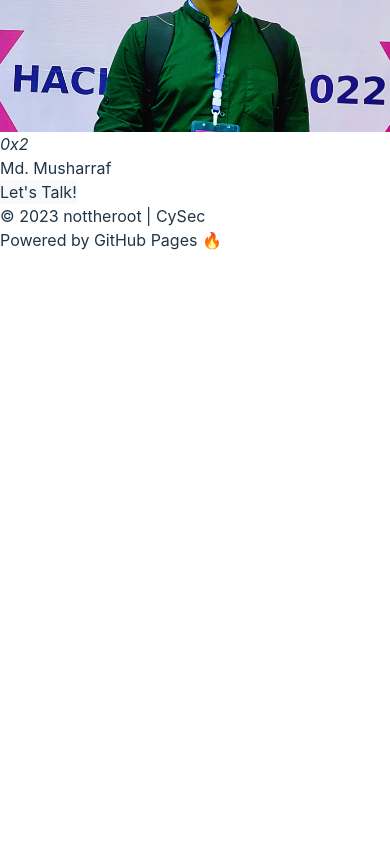
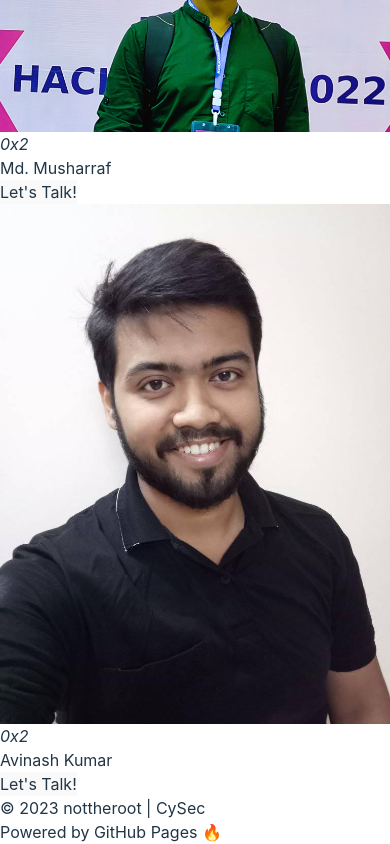
Before and after one commit to bishwassagar/nottheroot, a React (Vite) app: page / in a window 390 px wide. Shown: the part 1038-1882 px from the top of the page. Before the commit the page ends 1290 px from the top, so only its background shows below. Built offline with nearby package versions, Linux system fonts and the light colour scheme.

Commit message:
added avinash page

```diff
--- /dev/null
+++ b/src/components/about/About_Avinash.jsx
@@ -0,0 +1,16 @@
+import Cards from "../cards/Cards_Avinash";
+
+function About_Avinash() {
+  return (
+    <div
+      id="About"
+      className="flex flex-col items-center justify-center h-screen"
+    >
+      <div>
+        <div><Cards /></div>
+      </div>
+    </div>
+  );
+}
+
+export default About_Avinash;
--- /dev/null
+++ b/src/components/cards/Cards_Avinash.jsx
@@ -0,0 +1,37 @@
+import Avinash from "../../assets/avi.png";
+
+function Cards_Avinash() {
+  return (
+    <section id="about" className="flex m-72 ">
+      <div className="flex flex-row space-x-10 items-center justify-center">
+        <div className="w-44 sm:w-30 md:w-60 rounded-full overflow-hidden">
+          <div>
+            <img src={Avinash} alt="About Img" />
+          </div>
+        </div>
+
+        <div>
+          <h1 className="mb-4 text-4xl font-extrabold leading-none tracking-tight text-gray-900 md:text-5xl lg:text-6xl dark:text-white">
+            <i><span className="text-red-600 dark:text-red-500">0x2</span></i><br/> Avinash Kumar
+          </h1>
+          <a
+            href="https://www.linkedin.com/in/avinash007/"
+            target="_blank"
+            rel="noreferrer"
+          >
+            <button className="bg-white w-36 h-12 rounded-md border-2 border-[#333] cursor-pointer relative group hover:bg-[#333] transition duration-300 ease-in hover:-translate-x-2 hover:translate-y-2 object-bottom">
+              <h1 className="group-hover:text-white text-[#333] font-bold">
+                Let&apos;s Talk!
+              </h1>
+              <div className="rounded-md group-hover:border-0 w-36 h-12 border-2 border-[#333] absolute top-1 -left-2 -z-10">
+                <div className="rounded-md group-hover:border-0 w-36 h-12 border-2 border-[#333] absolute top-1 -left-2 -z-10"></div>
+              </div>
+            </button>
+          </a>
+        </div>
+      </div>
+    </section>
+  );
+}
+
+export default Cards_Avinash;
--- a/src/main.jsx
+++ b/src/main.jsx
@@ -3,6 +3,7 @@ import ReactDOM from 'react-dom/client'
 import App from './components/app/App.jsx'
 import About_Bishwas from './components/about/About_Bishwas.jsx'
 import About_Musharraf from './components/about/About_Musharraf.jsx'
+import About_Avinash from './components/about/About_Avinash.jsx'
 import Footer from './components/footer/Footer.jsx'
 import './index.css'
 
@@ -11,6 +12,7 @@ ReactDOM.createRoot(document.getElementById('root')).render(
     <App />
     <About_Bishwas />
     <About_Musharraf />
+    <About_Avinash />
     <Footer />
   </React.StrictMode>,
 )
```
